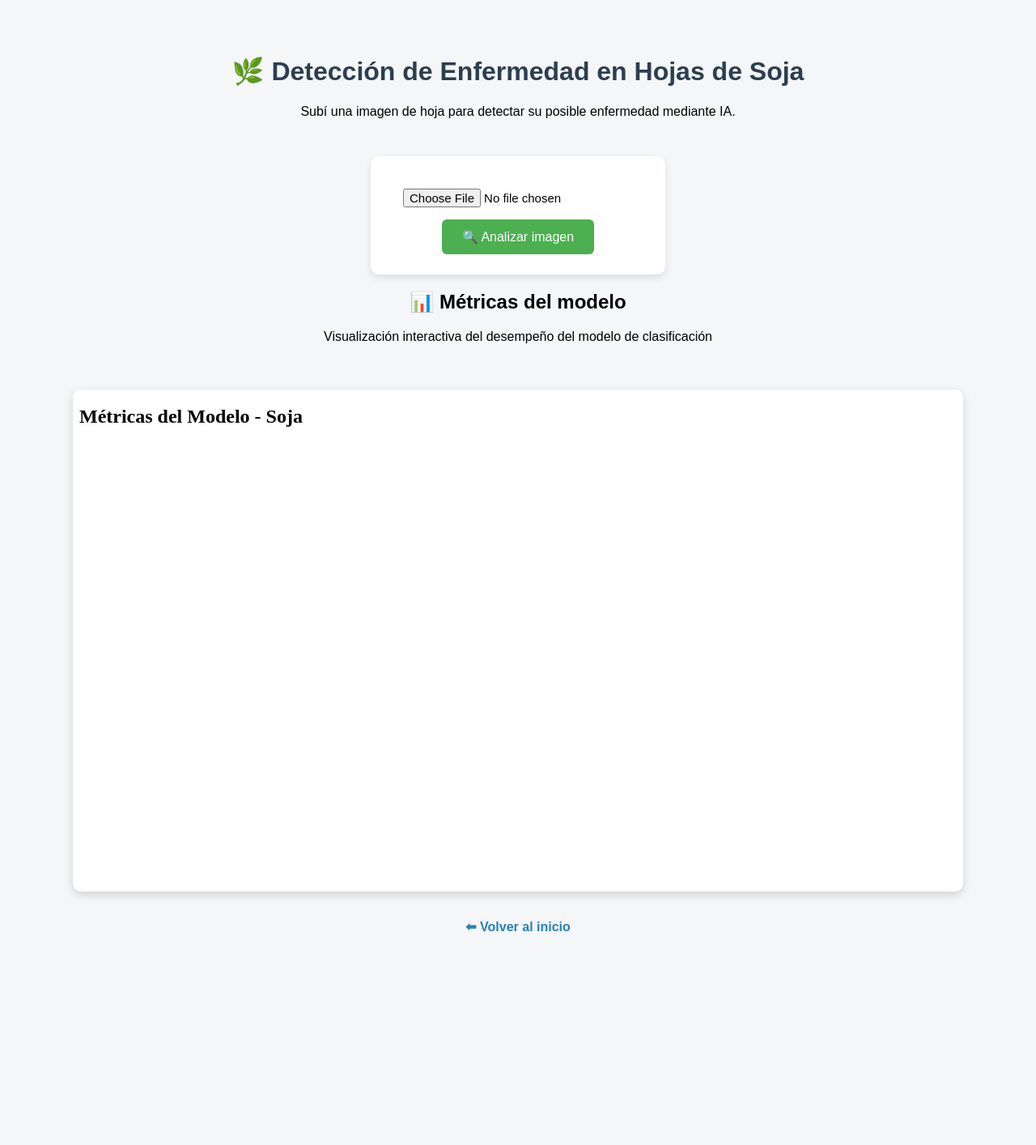
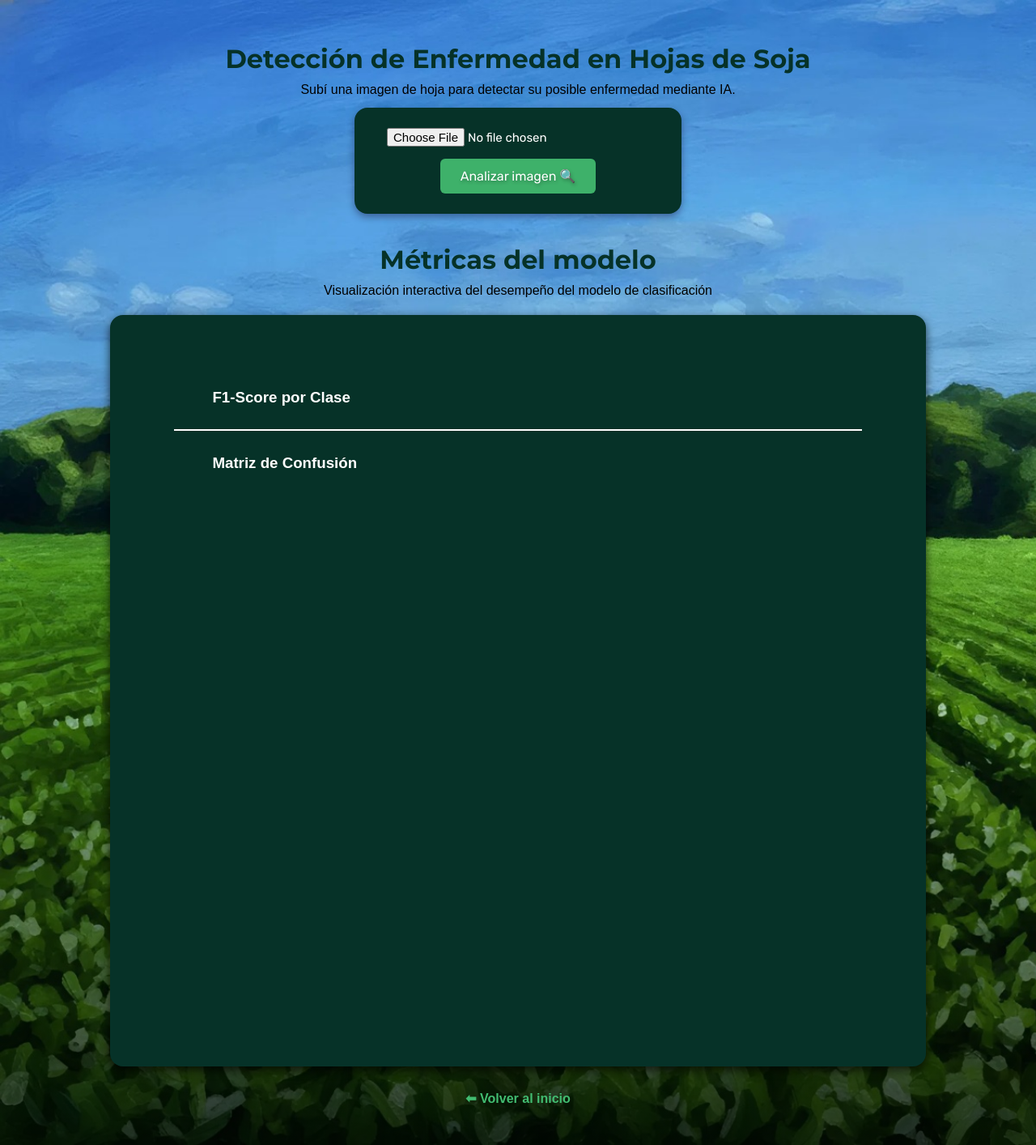
Before and after one commit to Neielmonti/AppWeb, a Flask app: page /detectar_enfermedad in a window 1280 px wide. Shown: the whole page at 81% size. Before the commit the page ends 1150 px from the top, so only its background shows below. Run offline with Flask 3, Linux system fonts and the light colour scheme; data that the repository does not hold is empty.

Commit message:
Cambio de UI

```diff
--- a/app.py
+++ b/app.py
@@ -43,7 +43,7 @@ print("Cargando modelo de Keras y clases...")
 
 MODEL_PATH = r"model/modelo_soybean.keras"
 CLASSES_JSON = r"model/clases_soybean.json"
-REPORTE_METRICAS = r"model/model_report.csv"
+REPORTE_METRICAS = r"model/reporte.csv"
 CONFUSION_MATRIX_CSV = r"model/confusion_matrix.csv"
 
 # MODELO BINARIO (para diferenciar entre SOJA y NaO_SOJA)
@@ -70,15 +70,16 @@ def allowed_file(filename):
     return "." in filename and filename.rsplit(".", 1)[1].lower() in ALLOWED_EXTENSIONS
 
 def create_dash_app(app):
-    # =========================================================
-    # GRÁFICO 1: F1-SCORE POR CLASE (ORIGINAL)
-    # =========================================================
+    # ================================================
+    # 1) GRÁFICO F1-SCORE POR CLASE
+    # ================================================
     try:
         df_f1 = pd.read_csv(REPORTE_METRICAS)
         df_f1 = df_f1.rename(columns={
             "Unnamed: 0": "clase",
             "f1-score": "f1"
         })
+
         fig_f1 = px.bar(
             df_f1,
             x="clase",
@@ -86,18 +87,51 @@ def create_dash_app(app):
             text="f1",
             title=""
         )
-        fig_f1.update_traces(texttemplate='%{text:.2f}', textposition='outside')
-        fig_f1.update_layout(yaxis_range=[0, 1])
+
+        fig_f1.update_traces(
+            texttemplate='%{text:.2f}',
+            textposition='outside',
+            marker_color="rgba(66,188,113,0.8)"
+        )
+
+        fig_f1.update_layout(
+            yaxis_range=[0, 1.1],
+            margin=dict(l=30, r=30, t=10, b=0),
+            paper_bgcolor="rgb(6,50,40)",
+            plot_bgcolor="rgb(6,50,40)",
+            font=dict(color="white")
+        )
+
+        fig_f1.update_xaxes(
+            color="white",
+            tickfont=dict(size=12)
+        )
+        fig_f1.update_yaxes(
+            color="white",
+            tickfont=dict(size=12)
+        )
+
     except Exception as e:
-        print(f"❌ Error al cargar o generar el gráfico F1-Score: {e}")
+        print(f"❌ Error cargando gráfico F1: {e}")
         fig_f1 = None
 
-
-    # =========================================================
-    # GRÁFICO 2: MATRIZ DE CONFUSIÓN (AJUSTE FINAL DE MÁRGENES)
-    # =========================================================
+    # ================================================
+    # 2) MATRIZ DE CONFUSIÓN
+    # ================================================
     try:
         df_cm = pd.read_csv(CONFUSION_MATRIX_CSV, index_col=0)
+
+        # Definir la escala de color personalizada
+        # 1. Color de inicio (oscuro, cercano al fondo)
+        start_color = "rgb(15, 65, 50)"
+        # 2. Color de fin (tu verde deseado para los valores altos)
+        end_color = "rgb(66, 188, 113)"
+
+        # Crear una escala secuencial simple de dos tonos
+        custom_scale = [
+            [0.0, start_color],
+            [1.0, end_color]
+        ]
 
         fig_cm = px.imshow(
             df_cm.values,
@@ -110,62 +144,124 @@ def create_dash_app(app):
                 "color": "Conteo"
             },
             title="",
-            color_continuous_scale=px.colors.sequential.Viridis
+            # Usar la nueva escala personalizada
+            color_continuous_scale=custom_scale
         )
 
-        # Mejoras visuales:
+        # Ejes y texto
         fig_cm.update_xaxes(
             side="top",
             tickangle=45,
-            title_font_size=14
+            tickfont=dict(size=12, color="white"),
+            title_font=dict(size=14, color="white")
         )
         fig_cm.update_yaxes(
-            title_font_size=14,
-            autorange="reversed"
+            autorange="reversed",
+            tickfont=dict(size=12, color="white"),
+            title_font=dict(size=14, color="white")
         )
 
-        # Ajustar el tamaño del texto dentro de las celdas
+        # Mantener el texto blanco, ahora será legible sobre el verde (66, 188, 113)
         fig_cm.update_traces(
-            textfont=dict(size=10, color='white')
+            textfont=dict(size=14, color="white")
         )
 
-        # AJUSTES DE MÁRGENES CLAVE PARA EVITAR CHOQUES (t=superior, b=inferior)
         fig_cm.update_layout(
-            title_font_size=20,
-            height=800,
-            width=800,
-            # Se aumentó 't' (top) a 80 y 'b' (bottom) a 180 para más espacio
-            margin=dict(l=280, r=10, t=180, b=180),
-            coloraxis_colorbar=dict(title="Conteo")
+            height=400,
+            width=None,
+            margin=dict(l=200, r=200, t=0, b=10),
+            paper_bgcolor="rgb(6,50,40)",
+            plot_bgcolor="rgb(6,50,40)",
+            font=dict(color="white")
         )
 
     except Exception as e:
-        print(f"❌ Error al cargar o generar el gráfico de Matriz de Confusión: {e}")
+        print(f"❌ Error cargando matriz de confusión: {e}")
         fig_cm = None
 
-
+    # ================================================
+    # 3) CREAR APP DASH CON ESTILO GLOBAL
+    # ================================================
     dash_app = Dash(
         __name__,
         server=app,
         url_base_pathname="/dash/"
     )
 
-    # =========================================================
-    # LAYOUT DEL DASHBOARD CON AMBOS GRÁFICOS
-    # =========================================================
-    layout_items = [
-        html.H2("Métricas del Modelo - Soja"),
-    ]
+    # Estilo global para h2 y h3
+    dash_app.index_string = """
+    <!DOCTYPE html>
+    <html>
+        <head>
+            {%metas%}
+            <title>Métricas del Modelo</title>
+            {%favicon%}
+            {%css%}
+            <style>
+                body {
+                    background-color: rgb(6,50,40);
+                }
+                h2 {
+                    text-align: center;
+                    color: white !important;
+                    font-family: "Montserrat", sans-serif !important;
+                }
+                h3 {
+                    color: white !important;
+                    font-family: Arial, sans-serif !important;
+                    text-align: left;
+                    width: 80%;
+                }
+            </style>
+        </head>
+        <body>
+            {%app_entry%}
+            <footer>
+                {%config%}
+                {%scripts%}
+                {%renderer%}
+            </footer>
+        </body>
+    </html>
+    """
+
+    # ================================================
+    # 4) LAYOUT DASHBOARD
+    # ================================================
+    layout_items = [ html.H2("") ]
 
     if fig_f1:
         layout_items.append(html.H3("F1-Score por Clase"))
-        layout_items.append(dcc.Graph(figure=fig_f1))
+        layout_items.append(dcc.Graph(figure=fig_f1,style={"width": "75%", "height": "15rem"}))
+
+        # 💡 AÑADIR SEPARADOR BLANCO AQUÍ
+        layout_items.append(
+            html.Div(style={
+                "borderTop": "2px solid white",  # Línea blanca sólida de 2px
+                "margin": "10px 10px",             # Margen superior e inferior para espacio
+                "width": "90%",                 # Ancho de la línea
+                "marginLeft": "auto",           # Centrar
+                "marginRight": "auto"           # Centrar
+            })
+        )
+
 
     if fig_cm:
         layout_items.append(html.H3("Matriz de Confusión"))
-        layout_items.append(dcc.Graph(figure=fig_cm))
+        layout_items.append(dcc.Graph(figure=fig_cm,style={"width": "70%", "height": "70%"}))
 
-    dash_app.layout = html.Div(layout_items)
+    # ================================================
+    # 4) LAYOUT DASHBOARD - APLICAR ESTILOS FLEXBOX AQUÍ
+    # ================================================
+    dash_app.layout = html.Div(
+        layout_items,
+        # Agregamos el estilo al contenedor principal (html.Div)
+        style={
+            "display": "flex",          # Activa Flexbox
+            "flexDirection": "column",  # Apila los elementos verticalmente (H2, H3, Graph)
+            "alignItems": "center"      # Centra los elementos a lo largo del eje transversal (horizontalmente en este caso)
+        }
+    )
 
 
 # Inicializar Dash
@@ -303,7 +399,7 @@ def detectar_enfermedad():
         if pred_bin < 0.5:
             return render_template(
                 "detectar_resultado.html",
-                filename=filename,
+                filename="no_soja.jpg",
                 pred_class="❌ La imagen no parece ser soja.",
                 pred_conf=round(float(1 - pred_bin) * 100, 2)
             )
@@ -375,11 +471,12 @@ def detectar_enfermedad():
             mensaje = f"✅ La enfermedad detectada es {pred_class}."
 
         return render_template(
-            "detectar_resultado.html",
-            filename=proc_name,
-            pred_class=mensaje,
-            pred_conf=round(pred_conf, 2)
-        )
+                    "detectar_resultado.html",
+                    filename=filename, # <-- CAMBIADO: Usar el nombre de archivo original
+                    file_folder="uploads", # <-- AÑADIDO: Ruta a static/uploads
+                    pred_class=mensaje,
+                    pred_conf=round(pred_conf, 2)
+                )
 
     # GET → mostrar formulario
     return render_template("detectar_enfermedad.html")
--- a/templates/detectar_enfermedad.html
+++ b/templates/detectar_enfermedad.html
@@ -4,62 +4,94 @@
     <meta charset="UTF-8">
     <title>Detección de enfermedad</title>
     <style>
+        @import url('https://fonts.googleapis.com/css2?family=Montserrat:ital,wght@0,100..900;1,100..900&family=Rubik:ital,wght@0,300..900;1,300..900&display=swap');
+        @import url('https://fonts.googleapis.com/css2?family=Montserrat:ital,wght@0,100..900;1,100..900&family=Raleway:ital,wght@0,100..900;1,100..900&family=Rubik:ital,wght@0,300..900;1,300..900&display=swap');
+
         body {
             font-family: Arial, sans-serif;
             text-align: center;
             padding: 40px;
-            background: #f4f6f8;
+            background:
+                linear-gradient(rgba(244, 246, 248, 0.0),rgba(255, 255, 255, 0.0), rgba(0, 0, 0, 0.7)),
+                url("static/images/background_soybean.jpeg");
+            background-size: cover;
+            background-repeat: no-repeat;
+            /* background: #f4f6f8; */
+            display: flex;
+            flex-direction: column;
+            align-items: center;
         }
 
         h1 {
-            color: #2c3e50;
+            color: rgb(6, 50, 40);
+            margin-top: 5px;
+            margin-bottom: 5px;
+            font-family: "Montserrat", sans-serif !important;
+        }
+
+        p {
+            margin-top: 5px;
+            margin-bottom: 5px;
         }
 
         form {
-            margin-top: 30px;
-            background: white;
+            margin-top: 0.5rem;
+            margin-bottom: 2rem;
+            background: rgb(6, 50, 40);
             padding: 25px;
-            border-radius: 10px;
-            display: inline-block;
-            box-shadow: 0px 4px 10px rgba(0,0,0,0.1);
+            border-radius: 1rem;
+            display: flex;
+            flex-direction: column;
+            max-width: fit-content;
+            align-items: center;
+            box-shadow: 0px 4px 10px rgba(18, 1, 44, 0.4);
         }
 
         input[type=file] {
+            color: white;
+            font-family: "Rubik", sans-serif !important;
             margin: 15px;
+            margin-top: 0;
             font-size: 15px;
         }
 
         button {
+            font-family: "Rubik", sans-serif;
             padding: 12px 25px;
-            background: #4CAF50;
+            background: rgb(62, 177, 106);
             color: white;
+            text-shadow: 1px 2px 4px rgba(0,0,0,0.3);
             border: none;
             border-radius: 6px;
             cursor: pointer;
             font-size: 16px;
+            transition: background-color 0.2s ease, color 0.2s ease;
         }
 
         button:hover {
-            background: #43a047;
+            background: rgb(43, 132, 73);
+            transition: background-color 0.2s ease, color 0.2s ease;
         }
 
         iframe {
+            padding: 1.5rem;
             border: none;
             width: 100%;
-            max-width: 1100px;
-            height: 620px;
-            margin-top: 40px;
-            border-radius: 10px;
-            box-shadow: 0px 4px 12px rgba(0,0,0,0.15);
-            background: white;
+            max-width: 60rem;
+            min-height: 55rem;
+            overflow: hidden; /* <<--- SIN SCROLL */
+            margin-top: 1rem;
+            border-radius: 1rem;
+            box-shadow: 0px 4px 12px rgba(0,0,0,0.7);
+            background: rgb(6, 50, 40);
         }
 
         a {
             display: block;
             margin-top: 30px;
             text-decoration: none;
-            color: #2980b9;
-            font-weight: bold;
+            color: rgb(66,188,113);
+            font-weight: bolder;
         }
 
         a:hover {
@@ -69,16 +101,15 @@
 </head>
 <body>
 
-    <h1>🌿 Detección de Enfermedad en Hojas de Soja</h1>
+    <h1>Detección de Enfermedad en Hojas de Soja</h1>
     <p>Subí una imagen de hoja para detectar su posible enfermedad mediante IA.</p>
 
     <form action="/detectar_enfermedad" method="POST" enctype="multipart/form-data">
         <input type="file" name="file" accept="image/*" required>
-        <br>
-        <button type="submit">🔍 Analizar imagen</button>
+        <button type="submit"> Analizar imagen 🔍</button>
     </form>
 
-    <h2>📊 Métricas del modelo</h2>
+    <h1>Métricas del modelo</h1>
     <p>Visualización interactiva del desempeño del modelo de clasificación</p>
 
     <!-- EMBEBIDO DASH -->
```
Also changed, not shown: templates/detectar_resultado.html (+114 -10 lines), model/confusion_matrix.csv (renamed from model/confusion_matrix_20251209_040658.csv), model/reporte.csv (renamed from model/reporte_20251209_040658.csv), static/images/background_soybean.jpeg (added), static/images/background_soybean.png (added), static/images/background_soybean1.jpeg (added), static/images/no_soja.jpg (added), 1 other file.
